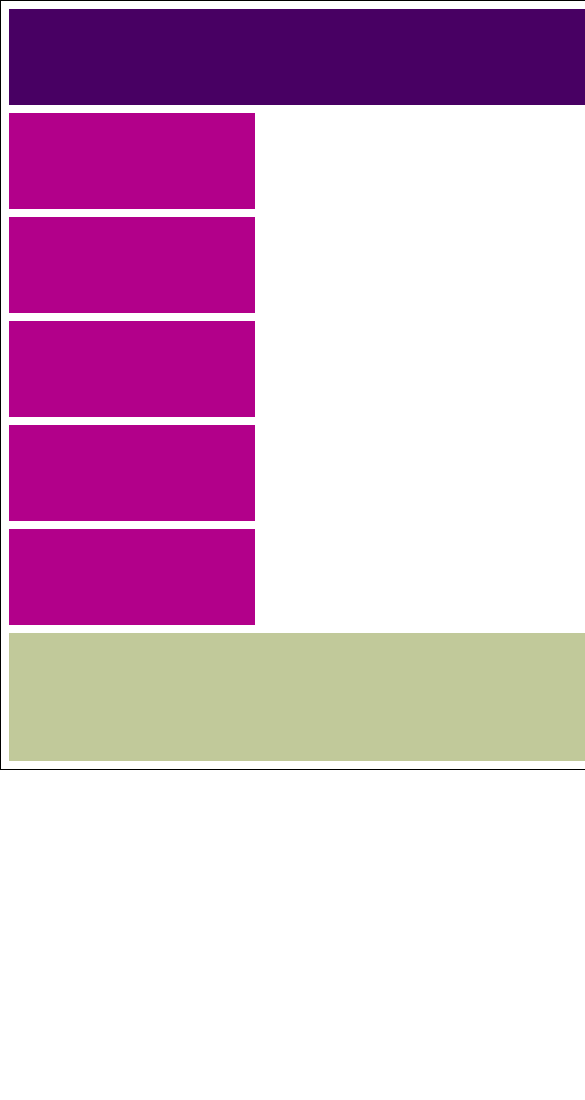
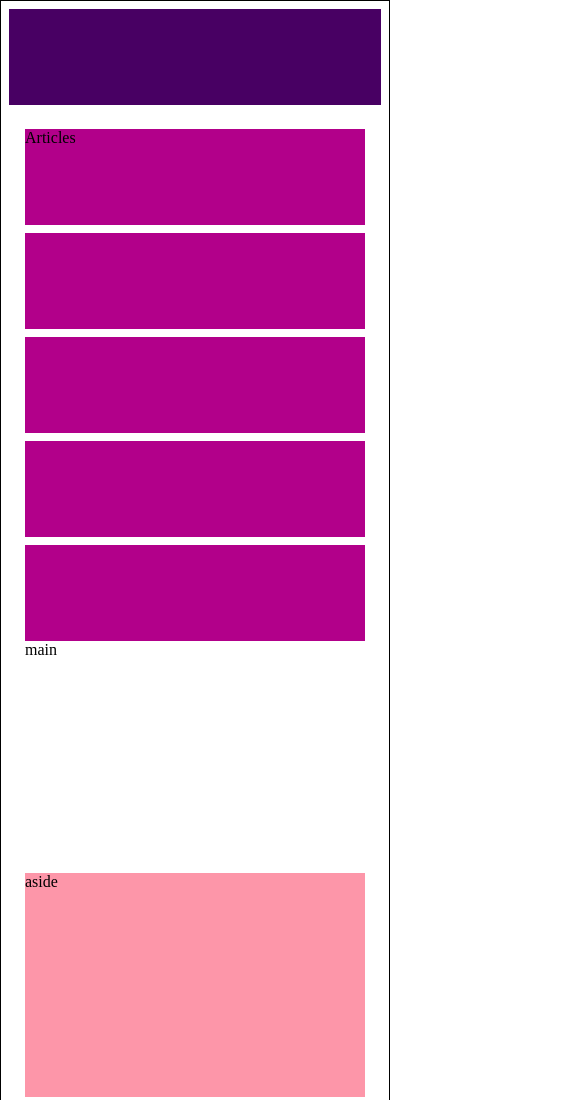
Before and after one commit to lammai442/Git-practices, a plain HTML site: page v45-responsivitet/exercise-css-media-queries-bootcamp/Övning 1 - desktop first/index.html in a window 390 px wide. Shown: the top 1100 px of the page, 585 px wide, since content can reach past the window. Before the commit the page ends 844 px from the top, so only its background shows below. Drawn offline with Linux system fonts and the light colour scheme.

Commit message:
Exercise Responsivitet Media queries - Exercise 1 - DONE

```diff
--- a/v45-responsivitet/exercise-css-media-queries-bootcamp/Övning 1 - desktop first/index.html
+++ b/v45-responsivitet/exercise-css-media-queries-bootcamp/Övning 1 - desktop first/index.html
@@ -12,16 +12,16 @@
 
         <div class="content">
             <section>
-                <article></article>
+                <article>Articles</article>
                 <article></article>
                 <article></article>
                 <article></article>
                 <article></article>
             </section>
 
-            <main></main>
+            <main>main</main>
 
-            <aside></aside>
+            <aside>aside</aside>
 
         </div>
         <footer></footer>
--- a/v45-responsivitet/exercise-css-media-queries-bootcamp/Övning 1 - desktop first/styles/style.css
+++ b/v45-responsivitet/exercise-css-media-queries-bootcamp/Övning 1 - desktop first/styles/style.css
@@ -55,6 +55,33 @@ footer {
     margin-top: 0.5rem;
 }
 
+@media screen and (max-width: 1020px) {
+    .wrapper {
+        width: 95%;
+    }
+}
+
+@media screen and (max-width: 768px) {
+    .wrapper {
+        width: 100%;
+        padding: 1;
+    }
+
+    .content {
+        flex-direction: column;
+        padding: 1rem;
+    }
+
+    section {
+        width: 100%;
+    }
+
+    main,
+    aside {
+        width: 100%;
+        height: 14rem;
+    }
+}
 
 
 
```
